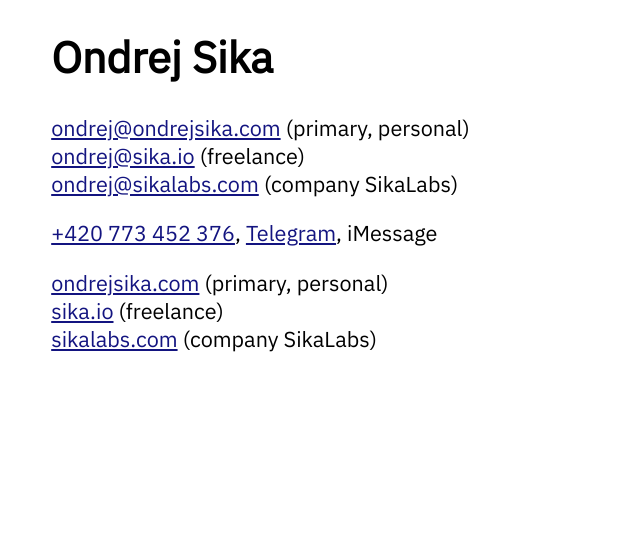
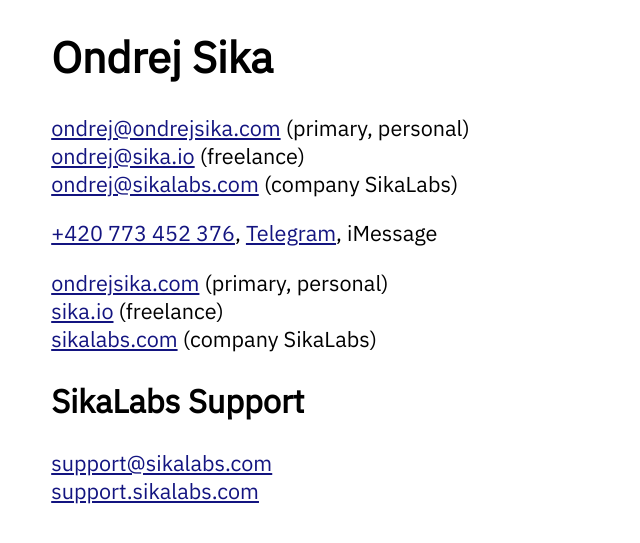
Before and after one commit to ondrejsika/ondrejsika.com, a Jekyll site: the page built from contact/index.md, in a window 1280 px wide. Shown: the top 543 px of the page, without its empty margins (0-640 px from the left). Built offline with Jekyll 4.4.1, drawn with Linux system fonts in a browser that asks for light colours.

Commit message:
feat(contact): Add SikaLabs Support section

```diff
--- a/contact/index.md
+++ b/contact/index.md
@@ -18,3 +18,9 @@
 [sika.io](https://sika.io) (freelance)
 <br/>
 [sikalabs.com](https://sikalabs.com) (company SikaLabs)
+
+## SikaLabs Support
+
+<support@sikalabs.com>
+<br/>
+[support.sikalabs.com](https://support.sikalabs.com)
```
